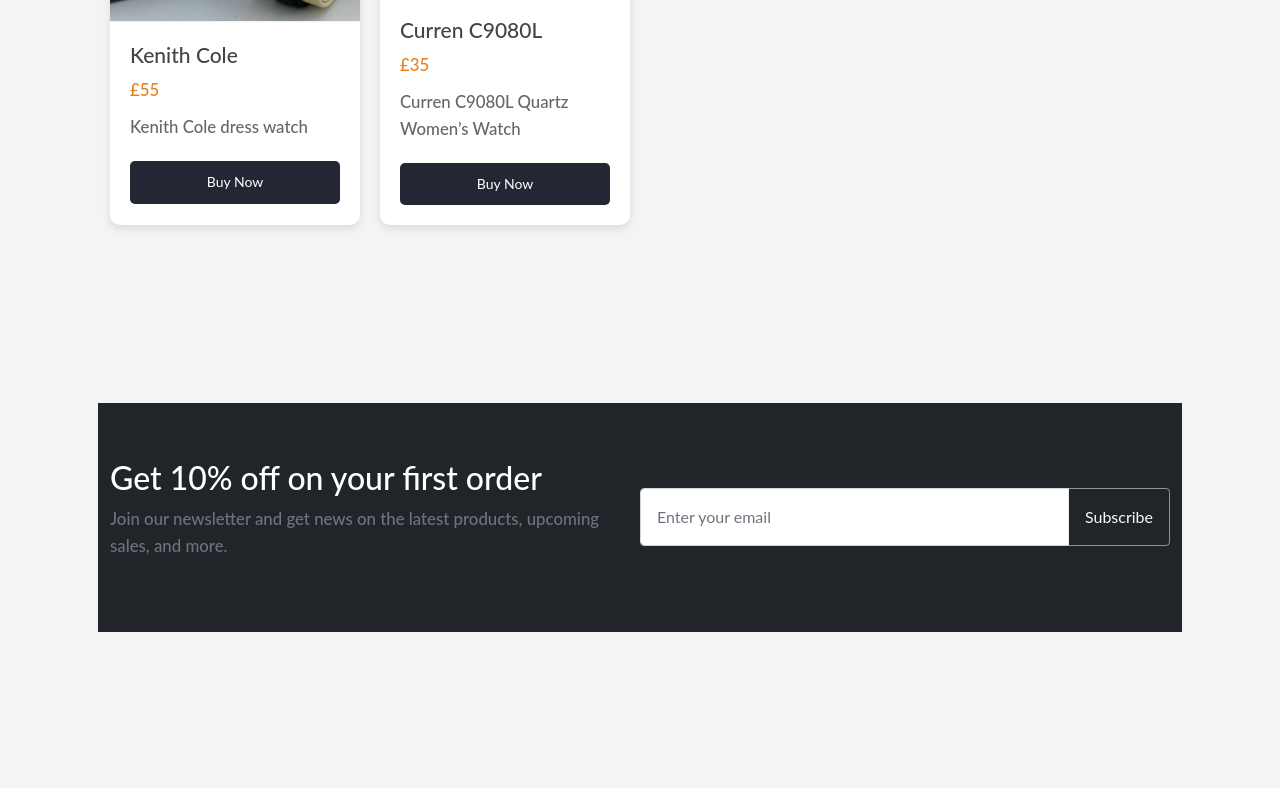
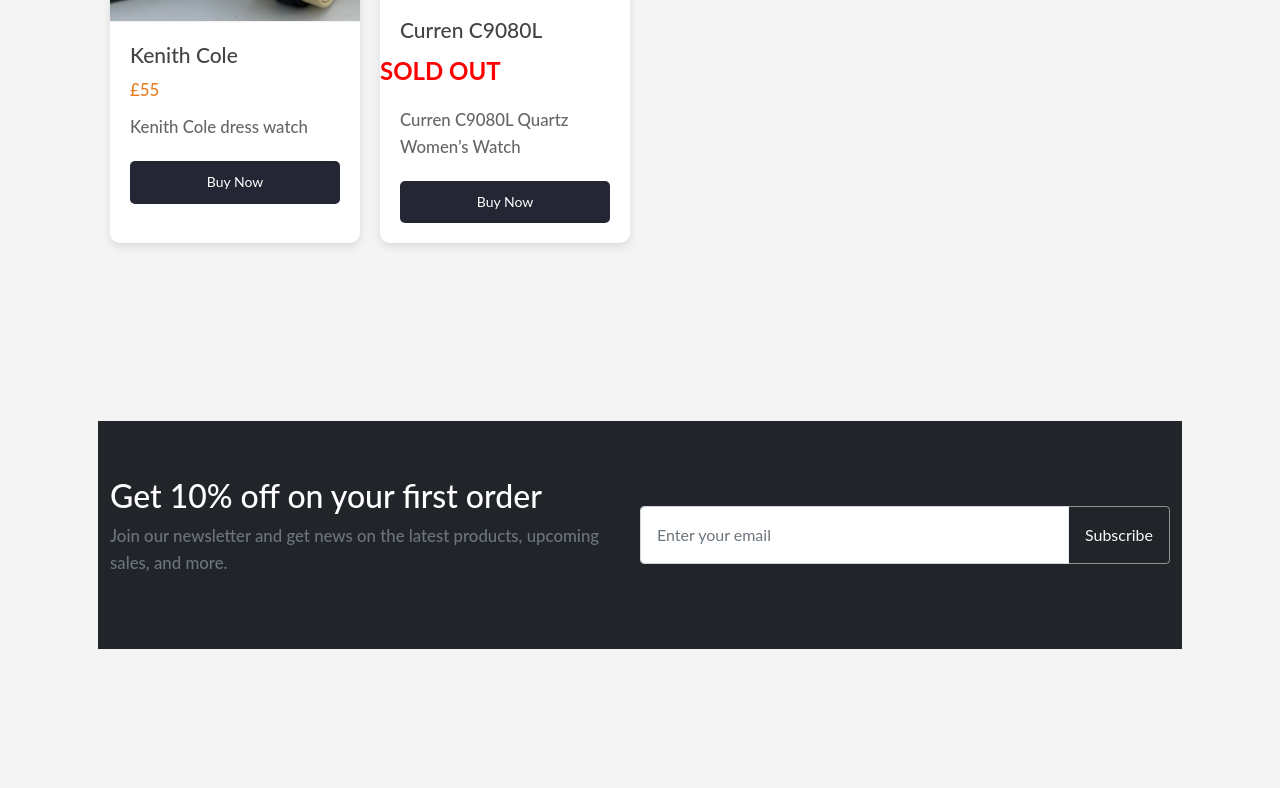
Before and after one commit to itshimtwo/Timeplan, a plain HTML site: page plp.html in a window 1280 px wide. Shown: the part 873-1661 px from the top of the page. Drawn offline with nearby package versions, Linux system fonts and the light colour scheme.

Commit message:
Update plp.html

```diff
--- a/plp.html
+++ b/plp.html
@@ -215,7 +215,7 @@
       <div class="product-card">
           <img src="currenc90img2.jpg" alt="Product 4">
           <h2>Curren C9080L</h2>
-          <p class="price">£35</p>
+           <p style="color: red; font-size: 24px; font-weight: bold;">SOLD OUT</p>
           <p class="description">Curren C9080L Quartz Women’s Watch
           </p>
           <a href="currenc90.html"><button>Buy Now</button></a>
```
